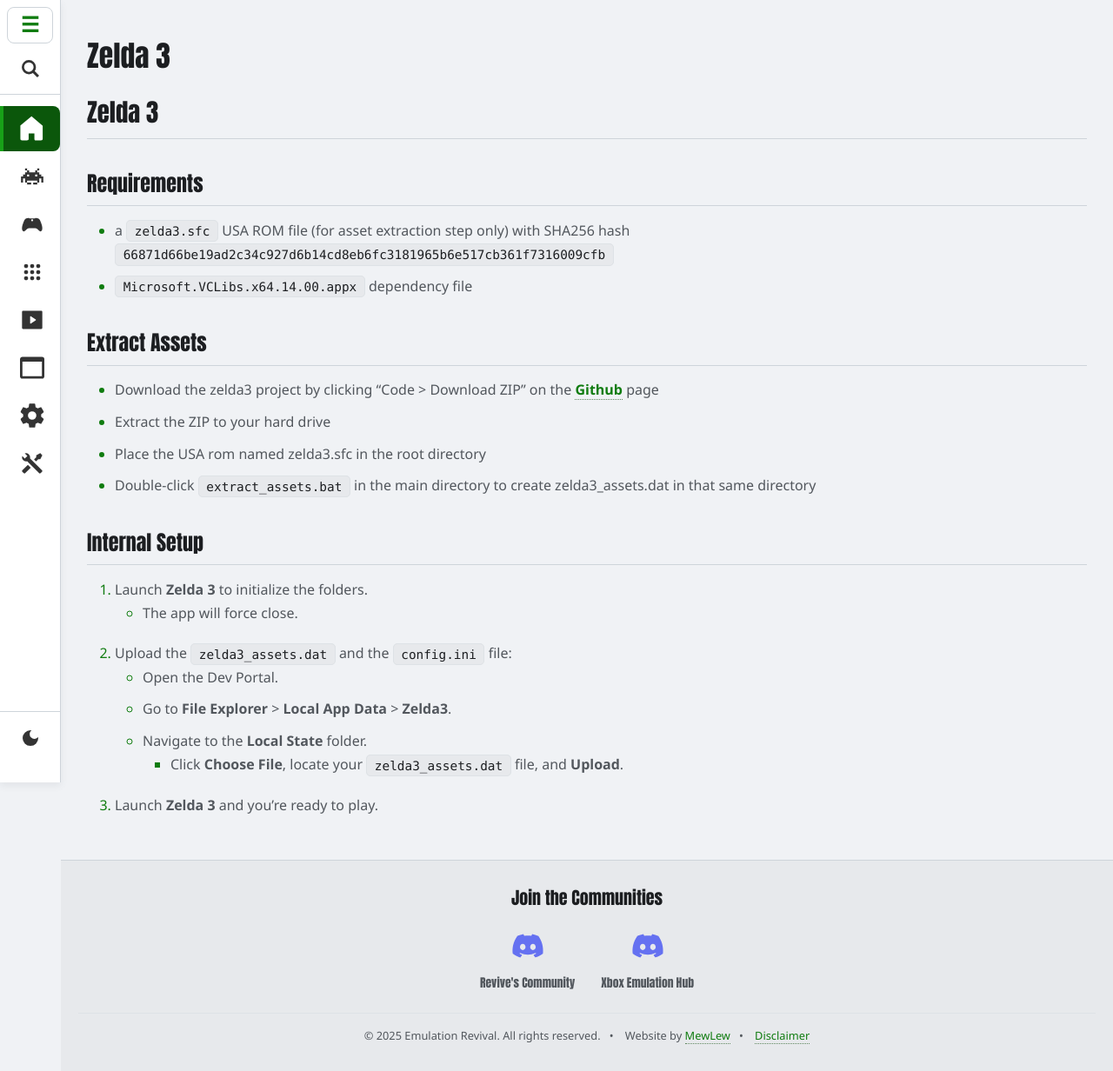
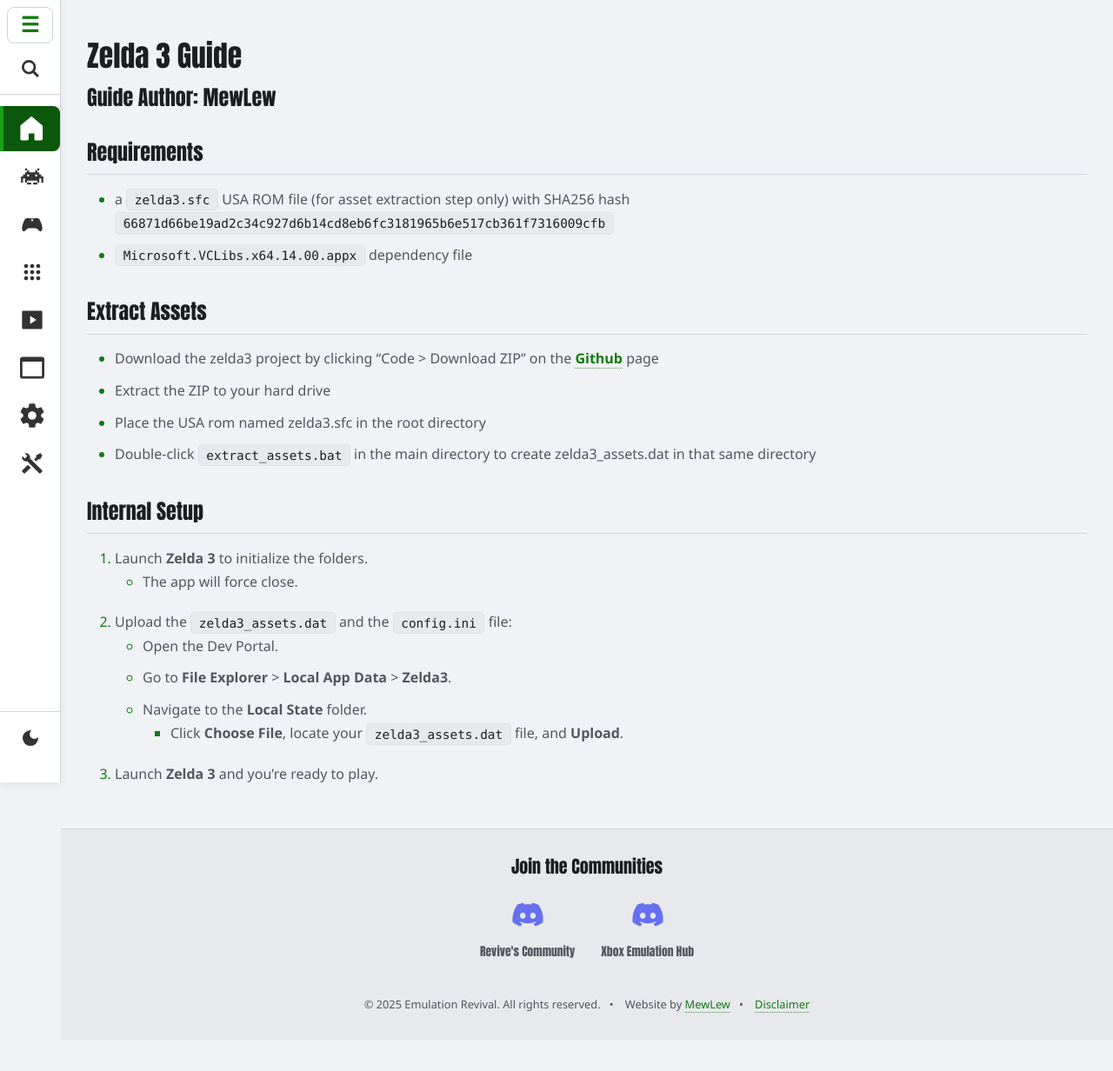
Before and after one commit to EmulationRevival/emulationrevival.github.io, a Jekyll site: the page built from guides/ports/zelda3.md, in a window 1280 px wide. Shown: the whole page at 87% size. Built offline with Jekyll 4.4.1, drawn with Linux system fonts in a browser that asks for light colours; after the commit the page ends 1196 px from its top, so only the background shows below that.

Commit message:
Update zelda3.md

```diff
--- a/guides/ports/zelda3.md
+++ b/guides/ports/zelda3.md
@@ -1,11 +1,10 @@
 ---
 layout: template
-title: "Zelda 3"
+title: "Zelda 3 Guide"
 permalink: /guides/ports/zelda3-guide/
 description: "A guide for setting up Zelda 3 on dev mode."
+author: "MewLew"
 ---
-
-## Zelda 3
 
 ### Requirements
 - a `zelda3.sfc` USA ROM file (for asset extraction step only) with SHA256 hash `66871d66be19ad2c34c927d6b14cd8eb6fc3181965b6e517cb361f7316009cfb`
```
